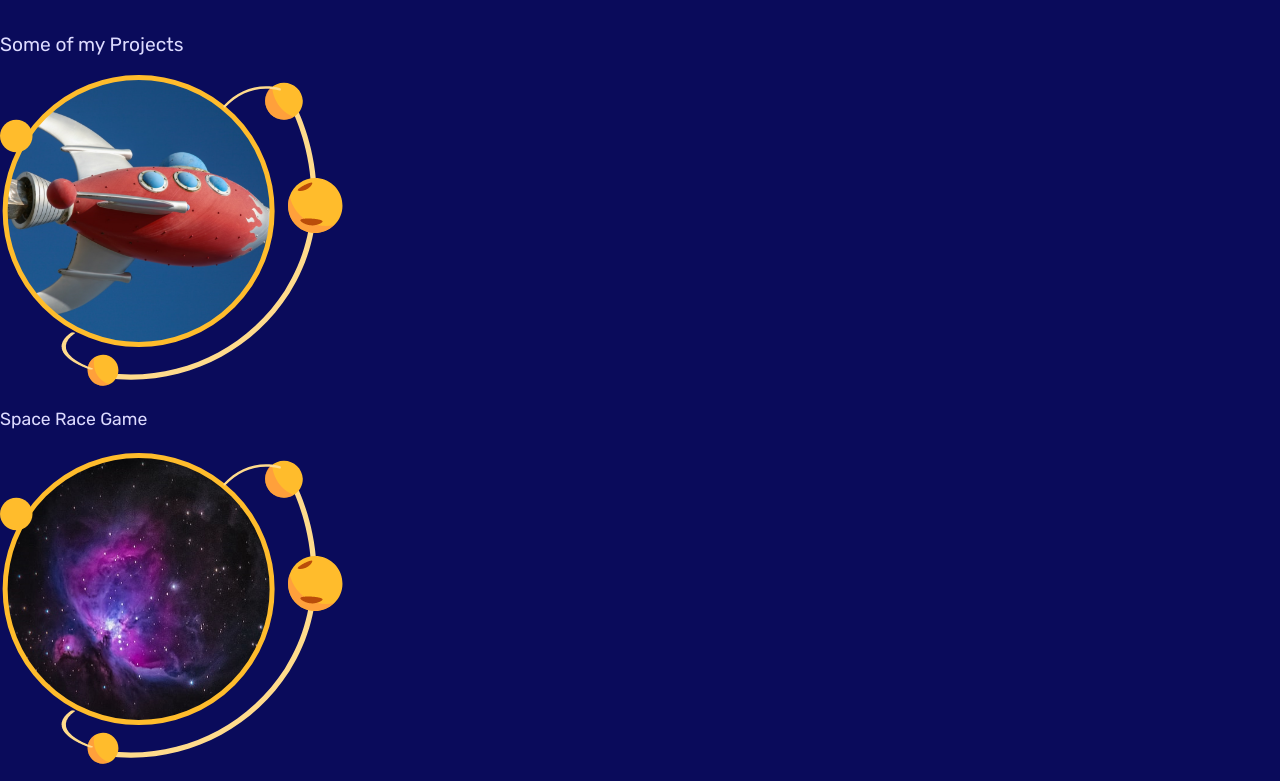
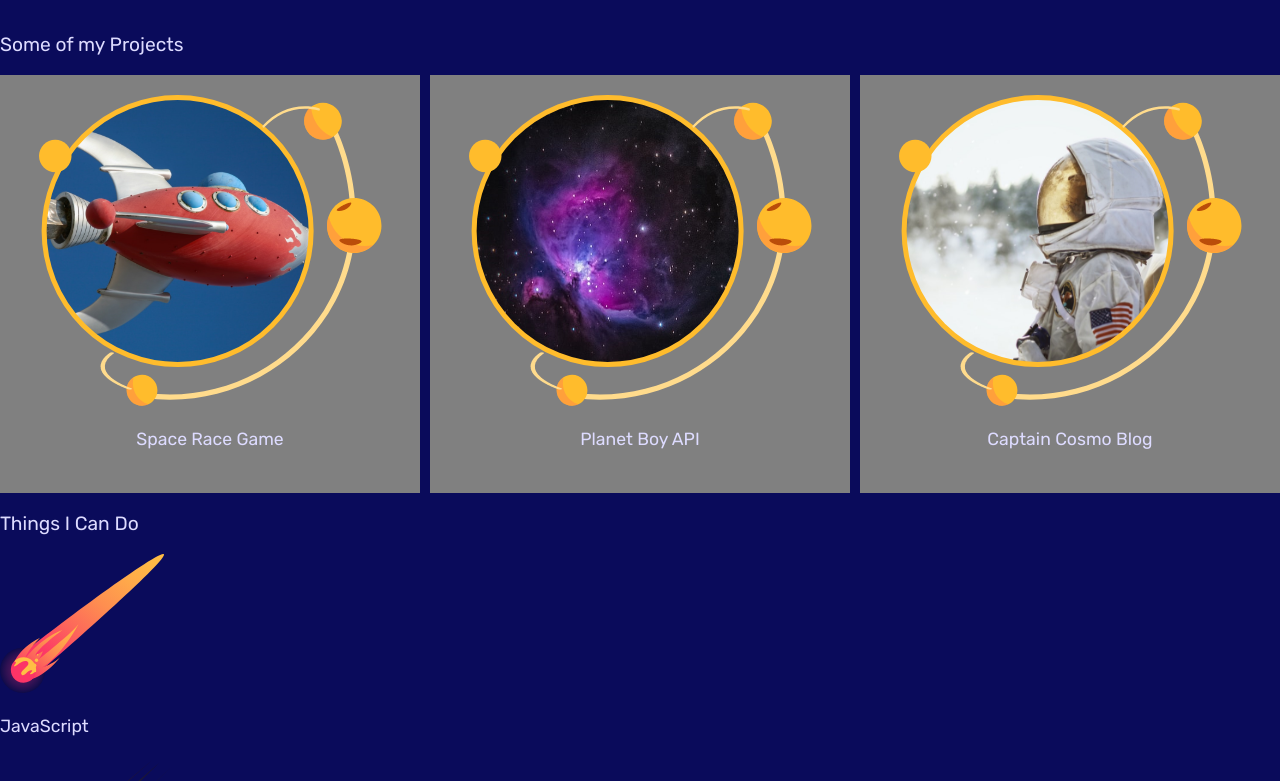
Before and after one commit to Stealves/responsive-css, a plain HTML site: page index.html in a window 1280 px wide. Shown: the part 1073-1854 px from the top of the page. Drawn offline with Linux system fonts and the light colour scheme.

Commit message:
Grid Basic/6

```diff
--- a/styles.css
+++ b/styles.css
@@ -103,3 +103,16 @@ h4 {
 @media screen and (min-width: 1200px){
 
 }
+
+/* grid testing */
+.projects {
+  display: grid;
+  grid-template-columns: 1fr 1fr 1fr;
+  gap: 10px;
+}
+
+.projects a {
+  text-align: center;
+  background: gray;
+  padding: 20px;
+}
```
